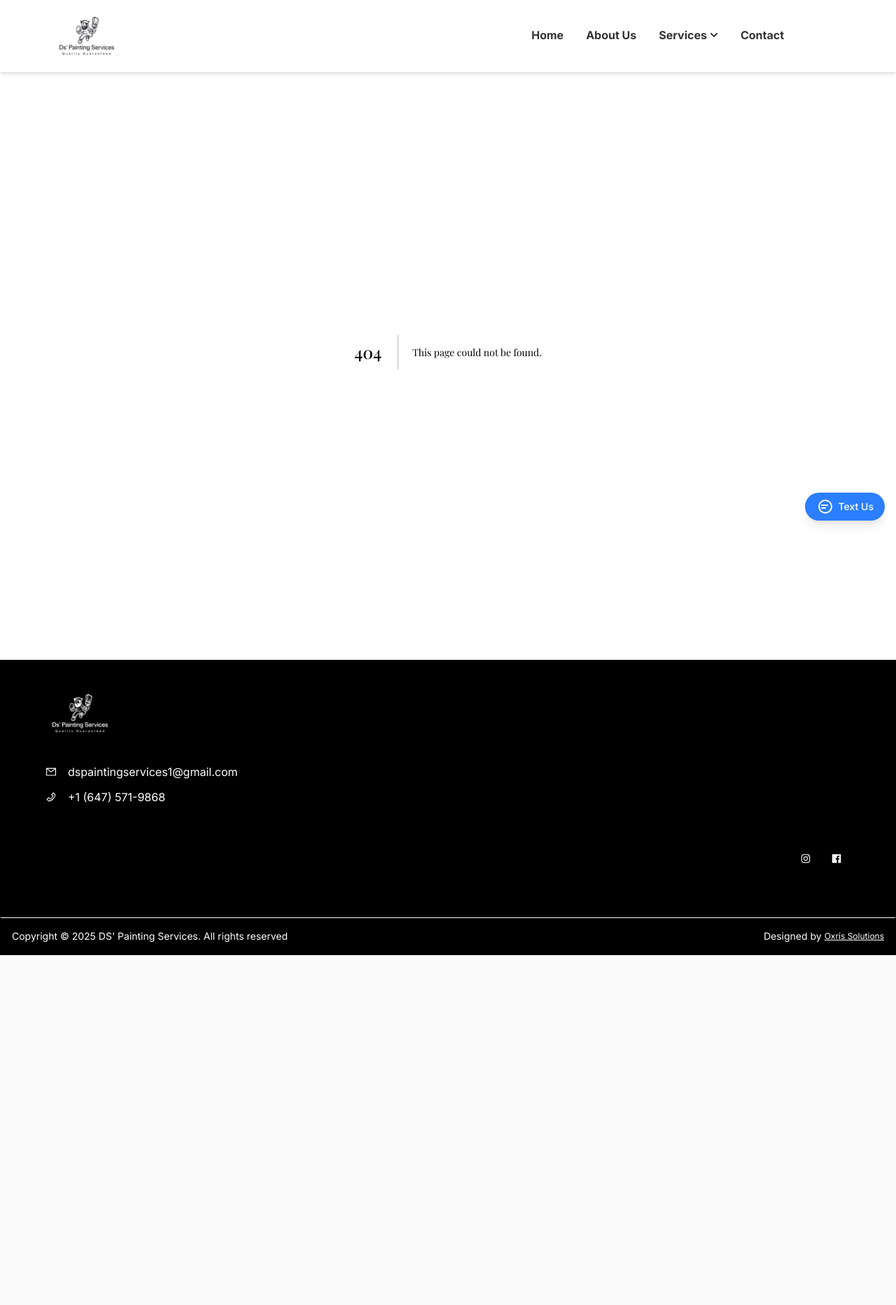
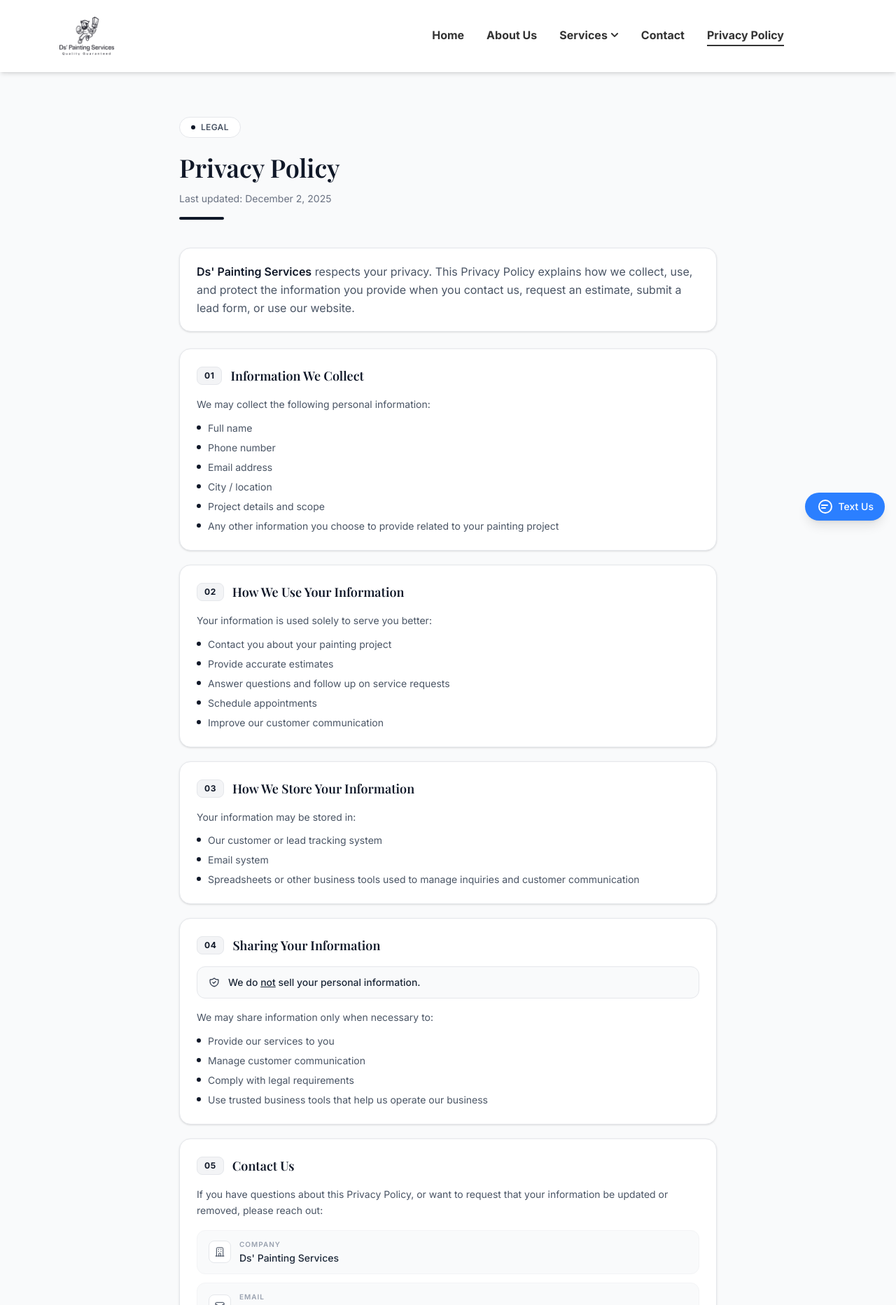
Before and after one commit to Obichris1/DS-painting, a Next.js app: page /privacy-policy in a window 1280 px wide. Before the commit this address had no page. Shown: the top 1865 px of the page at 70% size. Before the commit the page ends 1365 px from the top, so only its background shows below. Built offline with nearby package versions, Linux system fonts and the light colour scheme; a web font is replaced by a local one.

Commit message:
privacy policy implementation

```diff
--- a/src/app/components/Header.jsx
+++ b/src/app/components/Header.jsx
@@ -130,6 +130,17 @@ export default function Header() {
             >
               Contact
             </Link>
+
+            <Link
+              href="/privacy-policy"
+              className={
+                pathname === "/privacy-policy"
+                  ? activeLinkClass
+                  : "pb-1 relative hover:scale-105 transform ease-in-out duration-300"
+              }
+            >
+              Privacy Policy
+            </Link>
             <button className="px-8">
 
             </button>
--- /dev/null
+++ b/src/app/components/Privacypolicy.jsx
@@ -0,0 +1,190 @@
+import React from "react";
+
+export default function PrivacyPolicy() {
+  return (
+    <main className="min-h-screen bg-gray-50 py-16 px-4">
+      <div className="max-w-3xl mx-auto">
+
+        {/* Header */}
+        <div className="mb-10">
+          <div className="inline-flex items-center gap-2 bg-white border border-gray-200 rounded-full px-4 py-1.5 mb-5">
+            <span className="w-1.5 h-1.5 rounded-full bg-gray-900" />
+            <span className="text-xs font-semibold text-gray-600 tracking-wide uppercase">Legal</span>
+          </div>
+          <h1 className="text-3xl sm:text-4xl font-bold text-gray-900 mb-3 leading-tight">
+            Privacy Policy
+          </h1>
+          <p className="text-sm text-gray-500">
+            Last updated: {new Date().toLocaleDateString("en-US", { month: "long", day: "numeric", year: "numeric" })}
+          </p>
+          <div className="mt-4 h-1 w-16 bg-gray-900 rounded-full" />
+        </div>
+
+        {/* Intro card */}
+        <div className="bg-white border border-gray-200 rounded-2xl px-6 py-5 mb-6 shadow-sm">
+          <p className="text-gray-600 text-sm sm:text-base leading-relaxed">
+            <span className="font-semibold text-gray-900">Ds' Painting Services</span> respects your
+            privacy. This Privacy Policy explains how we collect, use, and protect the information you
+            provide when you contact us, request an estimate, submit a lead form, or use our website.
+          </p>
+        </div>
+
+        {/* Sections */}
+        <div className="space-y-5">
+
+          <Section number="01" title="Information We Collect">
+            <p className="text-gray-600 text-sm leading-relaxed mb-3">
+              We may collect the following personal information:
+            </p>
+            <ul className="space-y-2">
+              {[
+                "Full name",
+                "Phone number",
+                "Email address",
+                "City / location",
+                "Project details and scope",
+                "Any other information you choose to provide related to your painting project",
+              ].map((item) => (
+                <BulletItem key={item}>{item}</BulletItem>
+              ))}
+            </ul>
+          </Section>
+
+          <Section number="02" title="How We Use Your Information">
+            <p className="text-gray-600 text-sm leading-relaxed mb-3">
+              Your information is used solely to serve you better:
+            </p>
+            <ul className="space-y-2">
+              {[
+                "Contact you about your painting project",
+                "Provide accurate estimates",
+                "Answer questions and follow up on service requests",
+                "Schedule appointments",
+                "Improve our customer communication",
+              ].map((item) => (
+                <BulletItem key={item}>{item}</BulletItem>
+              ))}
+            </ul>
+          </Section>
+
+          <Section number="03" title="How We Store Your Information">
+            <p className="text-gray-600 text-sm leading-relaxed mb-3">
+              Your information may be stored in:
+            </p>
+            <ul className="space-y-2">
+              {[
+                "Our customer or lead tracking system",
+                "Email system",
+                "Spreadsheets or other business tools used to manage inquiries and customer communication",
+              ].map((item) => (
+                <BulletItem key={item}>{item}</BulletItem>
+              ))}
+            </ul>
+          </Section>
+
+          <Section number="04" title="Sharing Your Information">
+            <div className="flex items-start gap-3 bg-gray-50 border border-gray-200 rounded-xl px-4 py-3 mb-4">
+              <svg className="w-4 h-4 text-gray-700 mt-0.5 flex-shrink-0" fill="none" viewBox="0 0 24 24" stroke="currentColor">
+                <path strokeLinecap="round" strokeLinejoin="round" strokeWidth={2} d="M9 12l2 2 4-4m5.618-4.016A11.955 11.955 0 0112 2.944a11.955 11.955 0 01-8.618 3.04A12.02 12.02 0 003 9c0 5.591 3.824 10.29 9 11.622 5.176-1.332 9-6.03 9-11.622 0-1.042-.133-2.052-.382-3.016z" />
+              </svg>
+              <p className="text-sm text-gray-800 font-medium">
+                We do <span className="underline">not</span> sell your personal information.
+              </p>
+            </div>
+            <p className="text-gray-600 text-sm leading-relaxed mb-3">
+              We may share information only when necessary to:
+            </p>
+            <ul className="space-y-2">
+              {[
+                "Provide our services to you",
+                "Manage customer communication",
+                "Comply with legal requirements",
+                "Use trusted business tools that help us operate our business",
+              ].map((item) => (
+                <BulletItem key={item}>{item}</BulletItem>
+              ))}
+            </ul>
+          </Section>
+
+          <Section number="05" title="Contact Us">
+            <p className="text-gray-600 text-sm leading-relaxed mb-4">
+              If you have questions about this Privacy Policy, or want to request that your information
+              be updated or removed, please reach out:
+            </p>
+            <div className="space-y-3">
+              <ContactRow icon="building" label="Company" value="Ds' Painting Services" />
+              <ContactRow icon="mail" label="Email" value="dspaintingservices1@gmail.com" href="mailto:dspaintingservices1@gmail.com" />
+              <ContactRow icon="phone" label="Phone" value="+1-647-571-9868" href="tel:+16475719868" />
+            </div>
+          </Section>
+
+        </div>
+
+        <p className="text-center text-xs text-gray-400 mt-10">
+          © {new Date().getFullYear()} Ds' Painting Services. All rights reserved.
+        </p>
+      </div>
+    </main>
+  );
+}
+
+function Section({ number, title, children }) {
+  return (
+    <div className="bg-white border border-gray-200 rounded-2xl px-6 py-6 shadow-sm">
+      <div className="flex items-center gap-3 mb-4">
+        <span className="text-xs font-bold text-gray-900 bg-gray-100 border border-gray-200 rounded-lg px-2.5 py-1 tracking-wider">
+          {number}
+        </span>
+        <h2 className="text-base sm:text-lg font-semibold text-gray-900">{title}</h2>
+      </div>
+      {children}
+    </div>
+  );
+}
+
+function BulletItem({ children }) {
+  return (
+    <li className="flex items-start gap-2.5 text-sm text-gray-600">
+      <span className="mt-1.5 w-1.5 h-1.5 rounded-full bg-gray-900 flex-shrink-0" />
+      <span>{children}</span>
+    </li>
+  );
+}
+
+function ContactRow({ icon, label, value, href }) {
+  const icons = {
+    mail: (
+      <svg className="w-4 h-4" fill="none" viewBox="0 0 24 24" stroke="currentColor">
+        <path strokeLinecap="round" strokeLinejoin="round" strokeWidth={1.5} d="M3 8l7.89 5.26a2 2 0 002.22 0L21 8M5 19h14a2 2 0 002-2V7a2 2 0 00-2-2H5a2 2 0 00-2 2v10a2 2 0 002 2z" />
+      </svg>
+    ),
+    phone: (
+      <svg className="w-4 h-4" fill="none" viewBox="0 0 24 24" stroke="currentColor">
+        <path strokeLinecap="round" strokeLinejoin="round" strokeWidth={1.5} d="M3 5a2 2 0 012-2h3.28a1 1 0 01.948.684l1.498 4.493a1 1 0 01-.502 1.21l-2.257 1.13a11.042 11.042 0 005.516 5.516l1.13-2.257a1 1 0 011.21-.502l4.493 1.498a1 1 0 01.684.949V19a2 2 0 01-2 2h-1C9.716 21 3 14.284 3 6V5z" />
+      </svg>
+    ),
+    building: (
+      <svg className="w-4 h-4" fill="none" viewBox="0 0 24 24" stroke="currentColor">
+        <path strokeLinecap="round" strokeLinejoin="round" strokeWidth={1.5} d="M19 21V5a2 2 0 00-2-2H7a2 2 0 00-2 2v16m14 0h2m-2 0h-5m-9 0H3m2 0h5M9 7h1m-1 4h1m4-4h1m-1 4h1m-5 10v-5a1 1 0 011-1h2a1 1 0 011 1v5m-4 0h4" />
+      </svg>
+    ),
+  };
+
+  return (
+    <div className="flex items-center gap-3 bg-gray-50 rounded-xl px-4 py-3 border border-gray-100">
+      <div className="w-8 h-8 bg-white border border-gray-200 rounded-lg flex items-center justify-center text-gray-700 flex-shrink-0">
+        {icons[icon]}
+      </div>
+      <div>
+        <p className="text-[10px] font-semibold text-gray-400 uppercase tracking-widest mb-0.5">{label}</p>
+        {href ? (
+          <a href={href} className="text-sm font-medium text-gray-900 hover:underline">
+            {value}
+          </a>
+        ) : (
+          <p className="text-sm font-medium text-gray-800">{value}</p>
+        )}
+      </div>
+    </div>
+  );
+}
--- /dev/null
+++ b/src/app/privacy-policy/page.js
@@ -0,0 +1,11 @@
+import React from "react";
+import PrivacyPolicy from "../components/Privacypolicy";
+
+export const metadata = {
+  title: "Privacy Policy | Ds' Painting Services",
+  description: "Learn how Ds' Painting Services collects, uses, and protects your personal information.",
+};
+
+export default function PrivacyPolicyPage() {
+  return <PrivacyPolicy />;
+}
```
